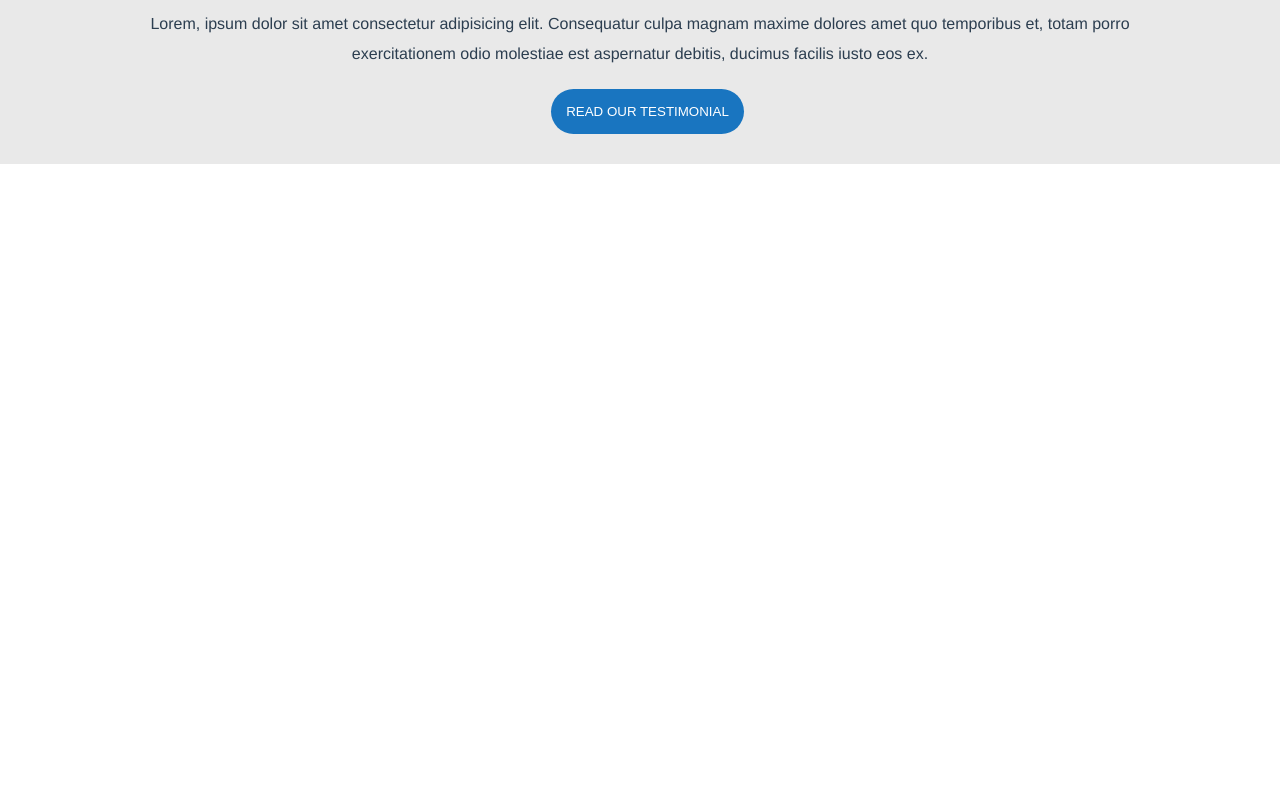
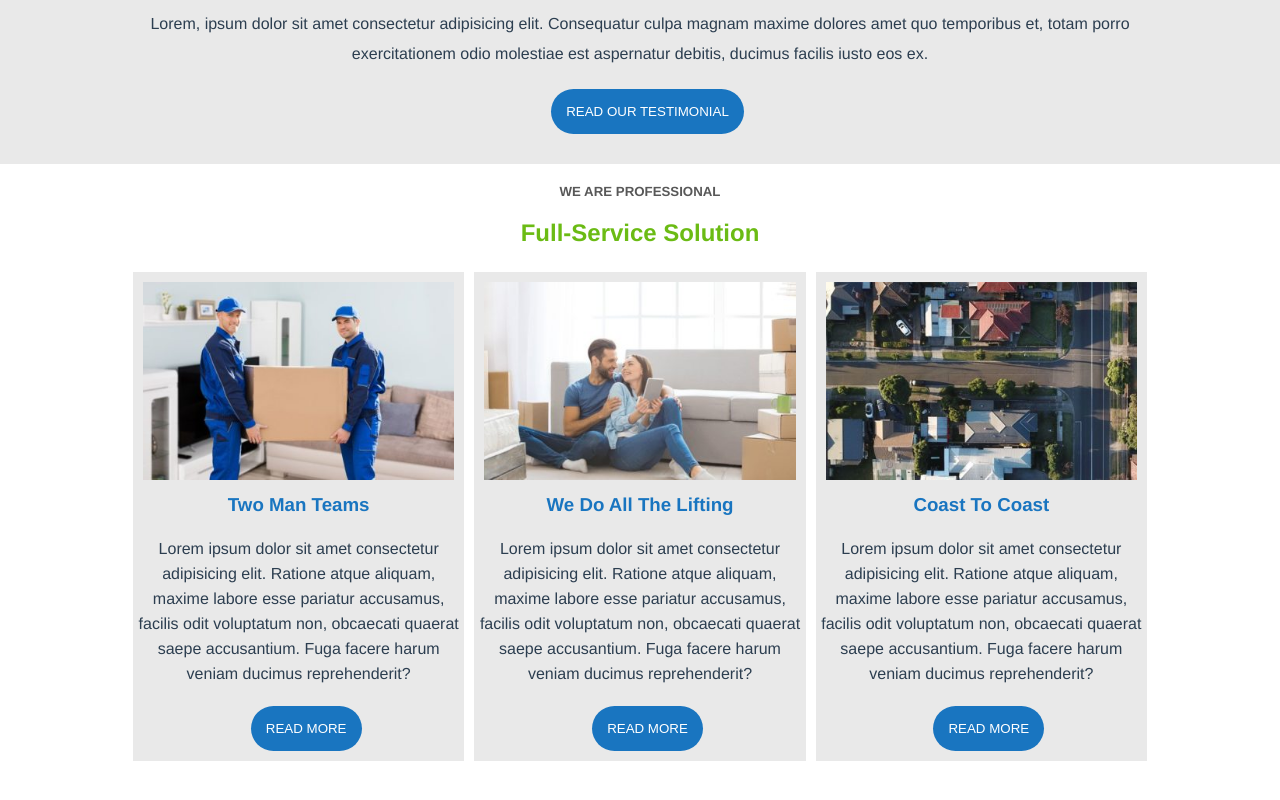
Before and after one commit to MarcoPerta/proj-html-vuejs, a Vue app: page / in a window 1280 px wide. Shown: the part 614-1414 px from the top of the page. Before the commit the page ends 800 px from the top, so only its background shows below. Built offline with nearby package versions, Linux system fonts and the light colour scheme.

Commit message:
2ndo componente main, card ciclate dinamicamente

```diff
--- a/src/App.vue
+++ b/src/App.vue
@@ -3,9 +3,10 @@
 
     <HeaderComp :ListIcons="Icons" :NavbarList="Navbar"/>
 
-    <MainComp/>
+    <MainComp :ServicesCards="ServicesCards"/>
 
     <FooterComp/>
+
 
   </div>
 </template>
@@ -65,6 +66,24 @@ export default {
           "name": 'Contact',
           "link": '#http://f.com'
         }
+      ],
+      // array per le card dinamiche del main -- ServiceComp
+      ServicesCards: [
+        {
+          "img": 'avada-movers-serviceonephoto-final-400x255.jpg',
+          "title": 'Two Man Teams',
+          "paragraph": 'Lorem ipsum dolor sit amet consectetur adipisicing elit. Ratione atque aliquam, maxime labore esse pariatur accusamus, facilis odit voluptatum non, obcaecati quaerat saepe accusantium. Fuga facere harum veniam ducimus reprehenderit?'
+        },
+        {
+          "img": 'avada-movers-servicetwophoto-final-400x255.jpg',
+          "title": 'We Do All The Lifting',
+          "paragraph": 'Lorem ipsum dolor sit amet consectetur adipisicing elit. Ratione atque aliquam, maxime labore esse pariatur accusamus, facilis odit voluptatum non, obcaecati quaerat saepe accusantium. Fuga facere harum veniam ducimus reprehenderit?'
+        },
+        {
+          "img": 'avada-movers-servicethreephoto-final-400x255.jpg',
+          "title": 'Coast To Coast',
+          "paragraph": 'Lorem ipsum dolor sit amet consectetur adipisicing elit. Ratione atque aliquam, maxime labore esse pariatur accusamus, facilis odit voluptatum non, obcaecati quaerat saepe accusantium. Fuga facere harum veniam ducimus reprehenderit?'
+        }
       ]
     }
   }
--- a/src/components/MainComp.vue
+++ b/src/components/MainComp.vue
@@ -1,17 +1,25 @@
 <template>
     <div>
         <HeadMainComp/>
+
+        <!-- componente con all'interno le card ciclate -->
+        <ServiceComp :ServicesCards="ServicesCards"/>
     </div>
 </template>
 
 <script>
 import HeadMainComp from './HeadMainComp.vue'
+import ServiceComp from './ServiceComp.vue'
 
 export default {
     name: 'MainComp',
     components: {
-        HeadMainComp
+        HeadMainComp,
+        ServiceComp
     },
+    props: {
+        ServicesCards: Array
+    }
 }
 </script>
 
--- /dev/null
+++ b/src/components/ServiceCard.vue
@@ -0,0 +1,52 @@
+<template>
+        <div>
+            <img :src="require(`../assets/images/${ServicesCards.img}`)" alt="">
+            <h3>{{ServicesCards.title}}</h3>
+            <p>{{ServicesCards.paragraph}}</p>
+            <button class="btn-blue">READ MORE</button>
+        </div>
+</template>
+
+<script>
+export default {
+    name: 'ServiceCard',
+    props: {
+        ServicesCards: Object
+    }
+}
+</script>
+
+<style lang="scss" scoped>
+
+div {
+    margin: 5px;
+
+    img,h3,p{
+        padding-bottom: 20px;
+    }
+
+    img{
+        width: 100%;
+        padding: 10px;
+    }
+
+    p{
+        line-height: 25px;
+    }
+
+    h3{
+        color: #1975c0;
+    }
+
+    .btn-blue {
+        color: white;
+        border: none;
+        padding: 15px;
+        background-color: #1975c0;
+        border-radius: 30px;
+        margin-left: 15px;
+        margin-bottom: 10px;
+
+    }
+}
+</style>
--- /dev/null
+++ b/src/components/ServiceComp.vue
@@ -0,0 +1,55 @@
+<template>
+    <div>
+        <div class="container">
+            <h5>WE ARE PROFESSIONAL</h5>
+            <h2>Full-Service Solution</h2>
+            <!-- ciclo sulla singola card in array di oggetti -->
+            <div class="container-cards">
+                <ServiceCard v-for="(elem,index) in ServicesCards" :key="index" :ServicesCards="elem" class="bg-lightgray"/>
+            </div>
+        </div>
+    </div>
+</template>
+
+<script>
+import ServiceCard from './ServiceCard.vue'
+
+export default {
+    name: 'ServiziComp',
+    components: {
+        ServiceCard
+    },
+    props: {
+        ServicesCards: Array
+    }
+}
+</script>
+
+<style lang="scss" scoped>
+div {
+    margin-bottom: 40px;
+
+    .container {
+        width: 80%;
+        margin: auto;
+
+        h5 {
+            color: #585858;
+            padding: 20px 0px;
+        }
+
+        h2 {
+            color: #6bbb14;
+            padding-bottom: 20px;
+        }
+
+        .container-cards {
+            display: flex;
+
+            .bg-lightgray {
+                background-color: #e9e9e9;
+            }
+        }
+    }
+}
+</style>
```
